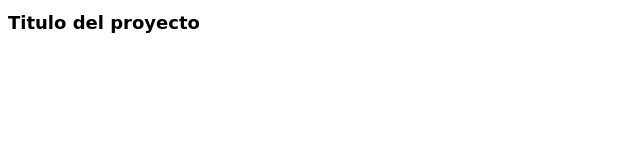
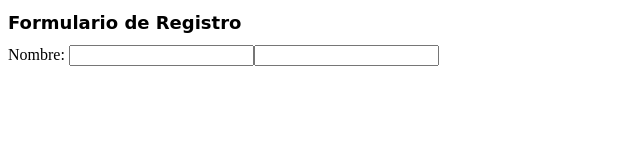
Before and after one commit to isidronoe1234/Practica5-Isidro, a plain HTML site: page index.html in a window 1280 px wide. Shown: the whole page, without its empty margins (0-640 px from the left). Drawn offline with Linux system fonts and the light colour scheme.

Commit message:
Mini formulario en el index principal

```diff
--- a/index.html
+++ b/index.html
@@ -8,6 +8,10 @@
     <title>Document</title>
 </head>
 <body>
-    <h1 class="titulo">Titulo del proyecto</h1>
+    <h1 class="titulo">Formulario de Registro</h1>
+    <form>
+        <label>Nombre:</label>
+        <input type="text"><input>
+    </form>
 </body>
 </html>
```
